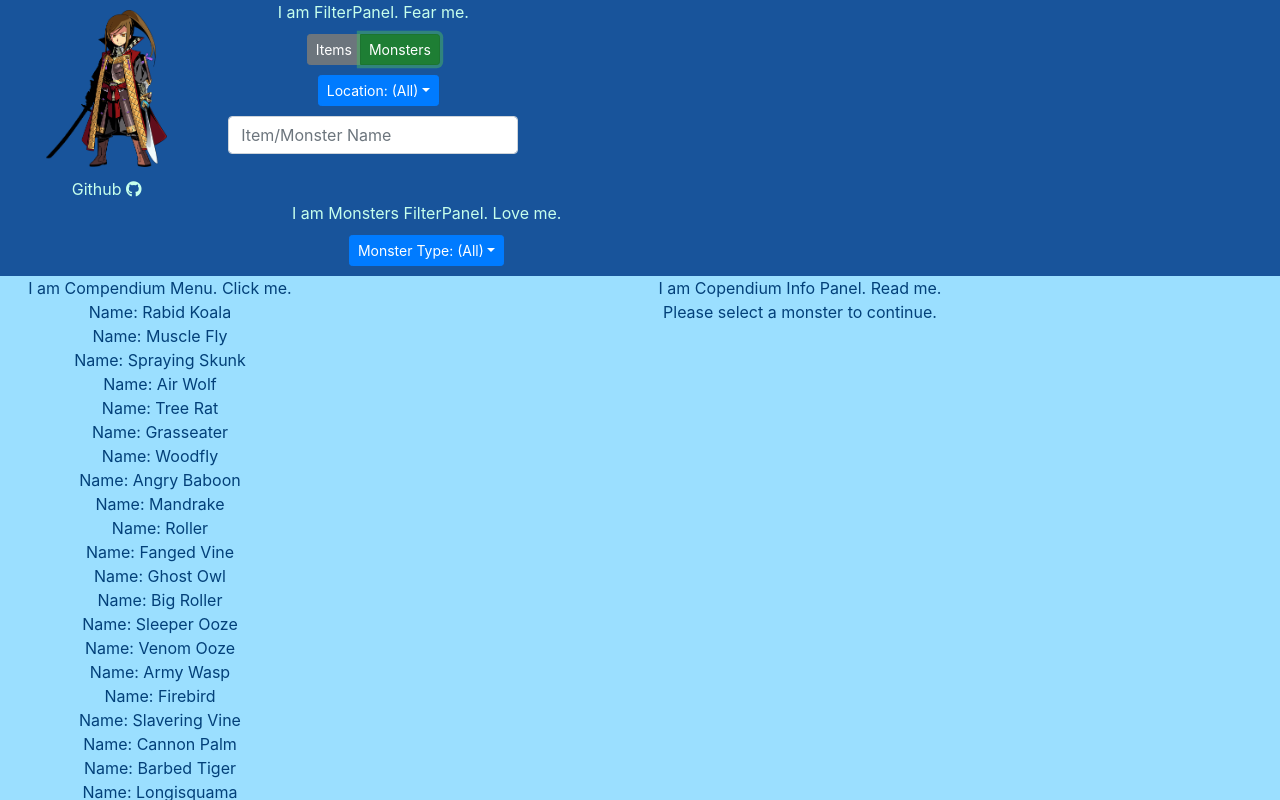
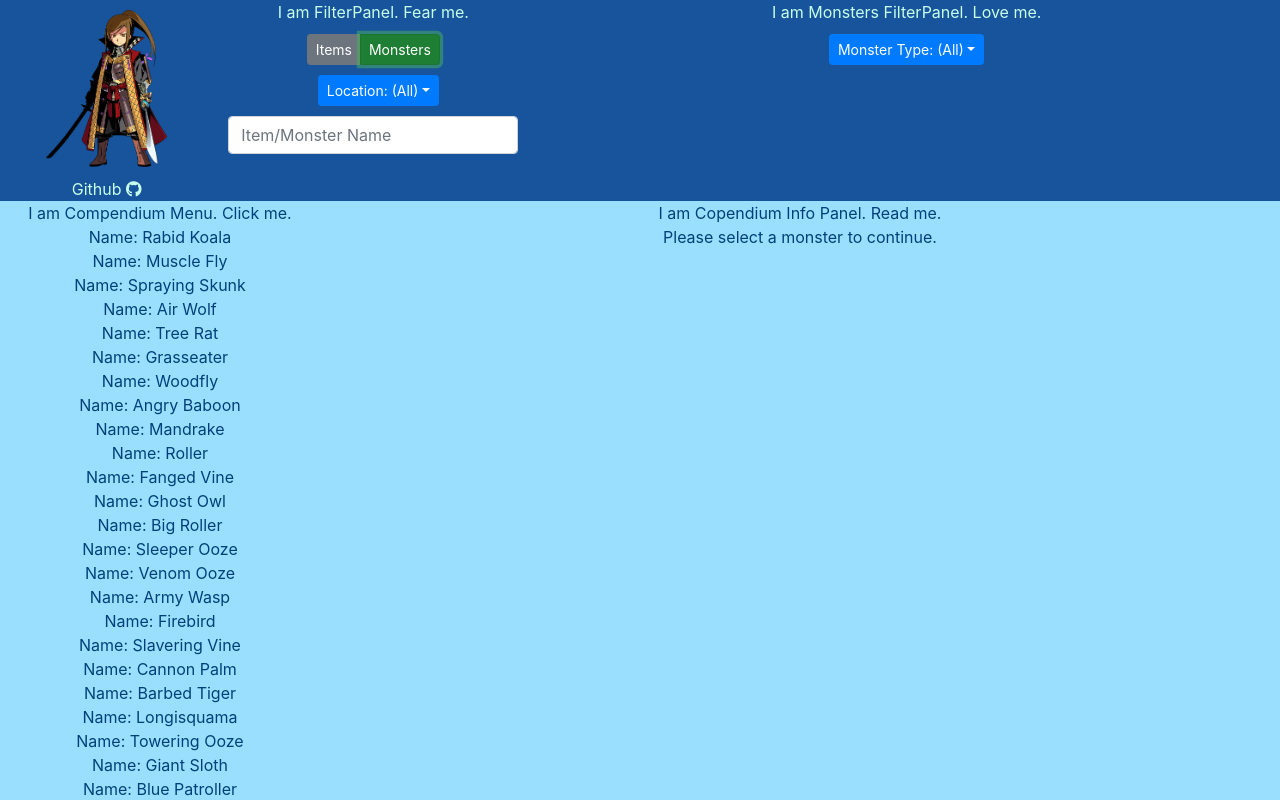
Before and after one commit to aturfah/eon-codex, a React (Create React App) app: page / in a window 1280 px wide. Both pictures are taken after a click on the label "Monsters". Shown: the top 800 px of the page. Built offline with nearby package versions, Linux system fonts and the light colour scheme.

Commit message:
Fix layout

```diff
--- a/src/FilterPanel/FilterPanel.js
+++ b/src/FilterPanel/FilterPanel.js
@@ -402,7 +402,7 @@ class FilterPanel extends Component {
             {costFilter}
             {monsterSourceTextField}
           </Col>
-          <Col xs="12" md="8" hidden={itemFiltersVisible}>
+          <Col xs="12" md="7" hidden={itemFiltersVisible}>
               I am Monsters FilterPanel. Love me.
             {monsterTypeDropdown}
           </Col>
```
